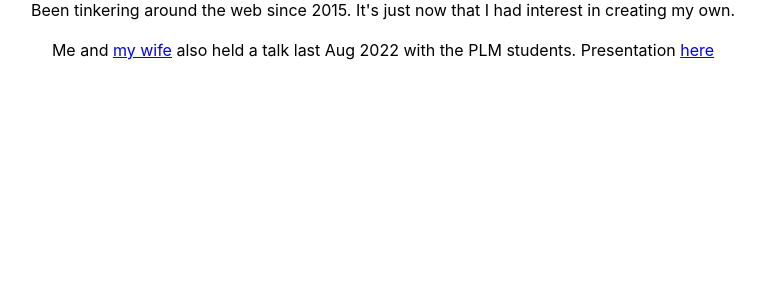
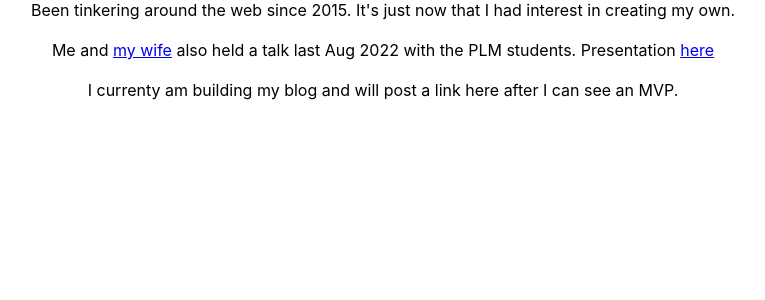
Before and after one commit to narnia1991/narnia1991.github.io, a React (Create React App) app: page / in a window 1280 px wide. Shown: the top 300 px of the page, without its empty margins (257-1022 px from the left). Built offline with nearby package versions, Linux system fonts and the light colour scheme.

Commit message:
:memo: Add initial blog text

```diff
--- a/src/App.tsx
+++ b/src/App.tsx
@@ -18,6 +18,9 @@ function App() {
       >
         here
       </a>
+      <br />
+      <br />I currenty am building my blog and will post a link here after I can
+      see an MVP.
     </div>
   );
 }
```
